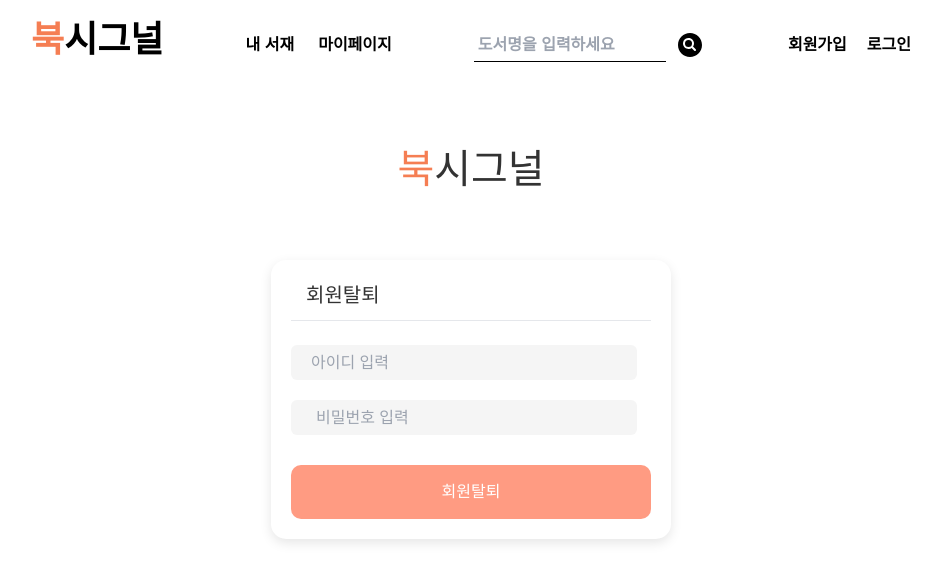
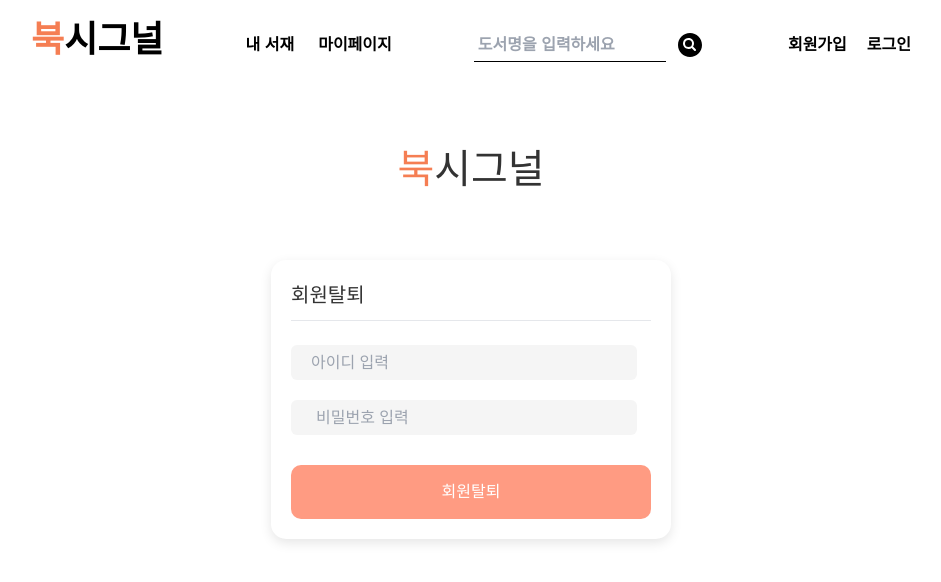
Before and after one commit to shju0317/book-signal, a React (Create React App) app: page /deleteuser in a window 1280 px wide. Shown: the top 582 px of the page, without its empty margins (169-1110 px from the left). Built offline with nearby package versions, Linux system fonts and the light colour scheme; no server answers; a web font is replaced by a local one.

Commit message:
회원가입 타이틀 컨테이너 홈 버튼

```diff
--- a/src/css/deleteuser.css
+++ b/src/css/deleteuser.css
@@ -36,7 +36,7 @@
 }
 
 /* 회원탈퇴 제목 */
-.login-title {
+.deleteuser-title {
     text-align: left;
     font-size: 1.25rem;
     margin-bottom: 10px;
--- a/src/css/findid.css
+++ b/src/css/findid.css
@@ -61,7 +61,6 @@
     text-align: left;
     font-size: 1.5rem;
     margin-bottom: 20px;
-    margin-left: 15px;
 }
 
 /* 폼 레이아웃 */
--- a/src/css/findpw.css
+++ b/src/css/findpw.css
@@ -62,7 +62,6 @@
     text-align: left;
     font-size: 1.5rem;
     margin-bottom: 20px;
-    margin-left: 15px;
 }
 
 /* 폼 레이아웃 */
--- a/src/css/login.css
+++ b/src/css/login.css
@@ -36,10 +36,10 @@
 
 /* 로그인 제목 */
 .login-title {
-    padding-left: 15px;
     text-align: left;
     font-size: 1.5rem;
     margin-bottom: 20px;
+    font-weight: 400px; /* 글씨를 두껍게 설정 */
 }
 
 /* 폼 레이아웃 */
--- a/src/pages/DeleteUser.jsx
+++ b/src/pages/DeleteUser.jsx
@@ -12,7 +12,7 @@ const DeleteUser = () => {
         <h1 className='title-signal'>시그널</h1>
       </div>
       <div className="form-container">
-        <h4 className="login-title">회원탈퇴</h4>
+        <h4 className="deleteuser-title">회원탈퇴</h4>
         <hr />
         <br />
         <form className="deleteuser-form">
--- a/src/pages/Join.jsx
+++ b/src/pages/Join.jsx
@@ -12,7 +12,6 @@ const Join = () => {
   const [memNick, setMemNick] = useState('');
   const [memBirth, setMemBirth] = useState('');
   const [memEmail, setMemEmail] = useState('');
-
   const [emailCheck, setEmailCheck] = useState(null);
   const [nickCheck, setNickCheck] = useState(null);
   const [idCheck, setIdCheck] = useState(null);
@@ -137,9 +136,14 @@ const Join = () => {
     }
   };
 
+  // 타이틀 컨테이너 클릭 시 Home 페이지로 이동
+  const handleTitleClick = () => {
+    navigate('/');
+  };
+
   return (
     <div className="page-container">
-      <div className="title-container">
+      <div className="title-container" onClick={handleTitleClick} style={{ cursor: 'pointer' }}>
         <h1 className="title-book">북</h1>
         <h1 className="title-signal">시그널</h1>
       </div>
@@ -264,5 +268,4 @@ const Join = () => {
   );
 };
 
-
 export default Join;
```
